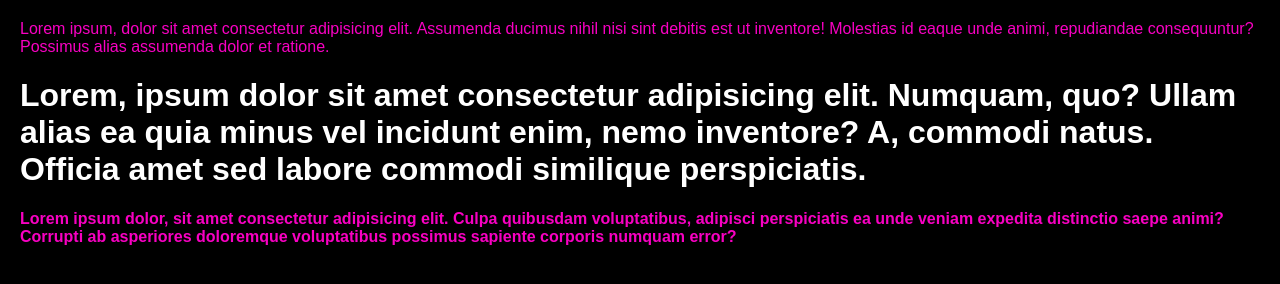
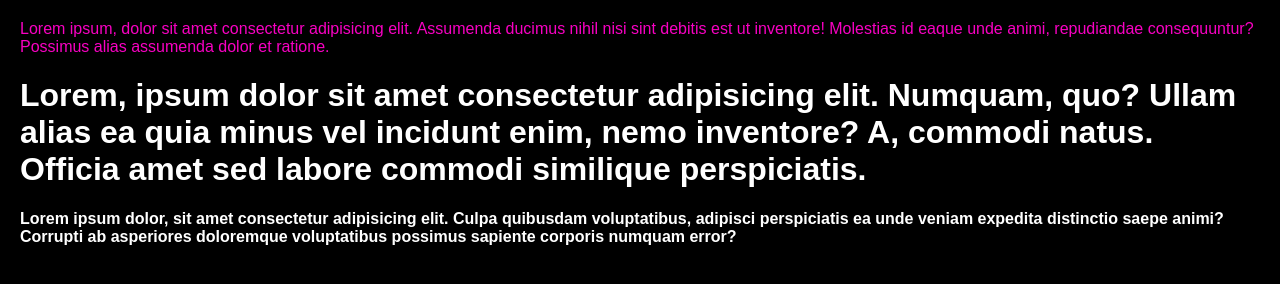
Before and after one commit to vieiradiego756-collab/meuprimeirosait, a plain HTML site: page index.html in a window 1280 px wide. Drawn offline with Linux system fonts and the light colour scheme.

Commit message:
color h4

```diff
--- a/index.html
+++ b/index.html
@@ -17,7 +17,7 @@ color: #f800c2;
     }
 
  h4 {
- background-color: blue(0, 102, 255, 0.11);
+ color: #ffffff;(0, 102, 255, 0.11);
  }
 
     </style>
```
